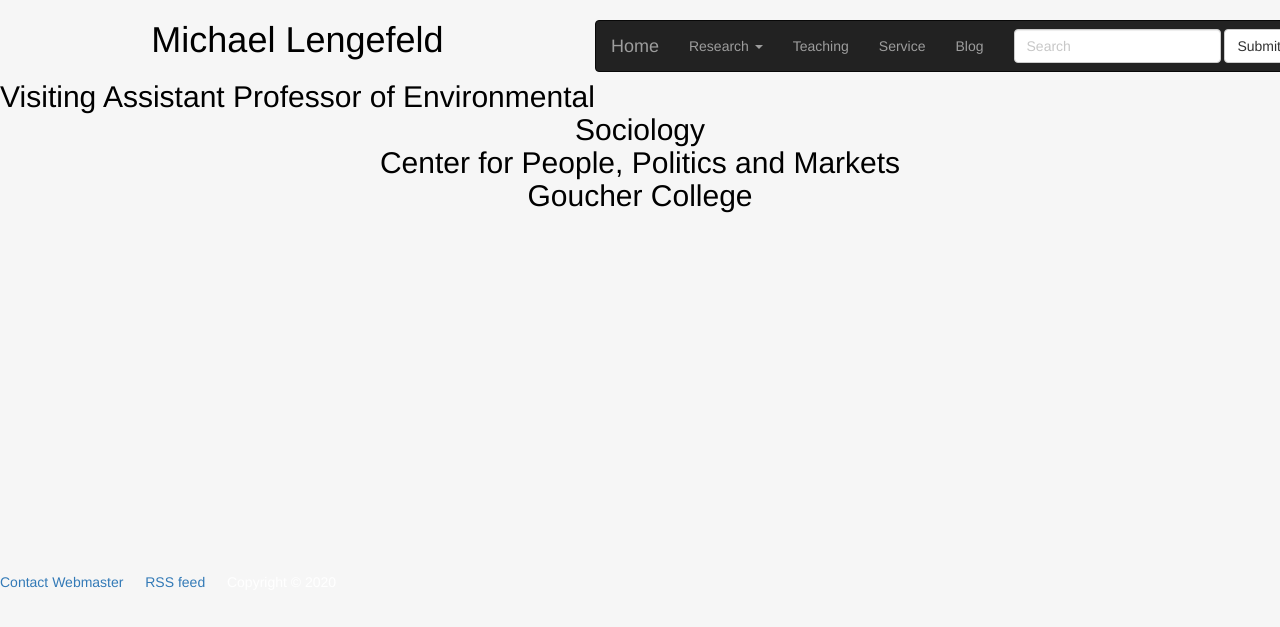
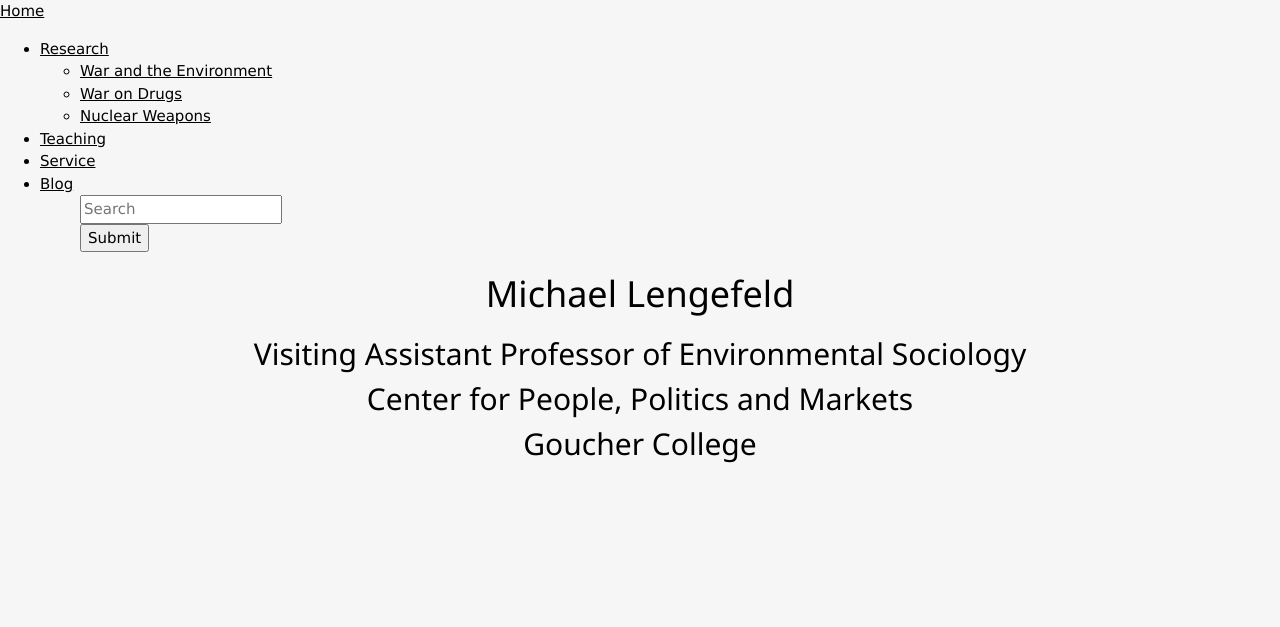
Before and after one commit to resilience1/resilience1.github.io, a Jekyll site: the page index.html, which Jekyll copies as it is, in a window 1280 px wide. Shown: the top 627 px of the page. Built offline with Jekyll 4.4.1, drawn with Linux system fonts in a browser that asks for light colours; nearby versions of some CDN libraries.

Commit message:
deleted line 12
	  <link rel="stylesheet" type="text/css" href="https://maxcdn.bootstrapcdn.com/bootstrap/3.4.1/css/bootstrap.min.css">

```diff
--- a/index.html
+++ b/index.html
@@ -9,7 +9,6 @@
  	<script src="https://maxcdn.bootstrapcdn.com/bootstrap/3.4.1/js/bootstrap.min.js"></script>
     <link rel="stylesheet" href="https://www.w3schools.com/w3css/4/w3.css">
 <link rel="stylesheet" href="https://fonts.googleapis.com/css?family=Raleway">
-	  <link rel="stylesheet" type="text/css" href="https://maxcdn.bootstrapcdn.com/bootstrap/3.4.1/css/bootstrap.min.css">
     <title>Welcome</title>
   </head>
 
```
